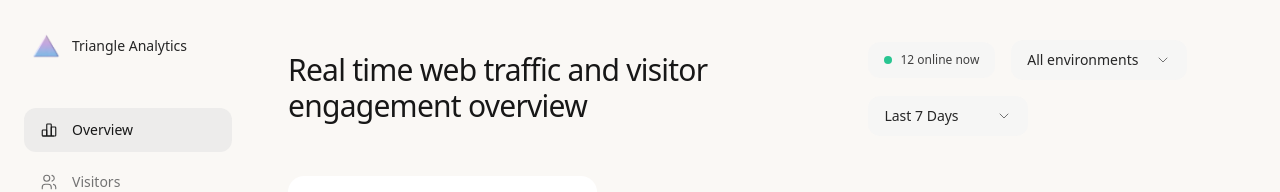
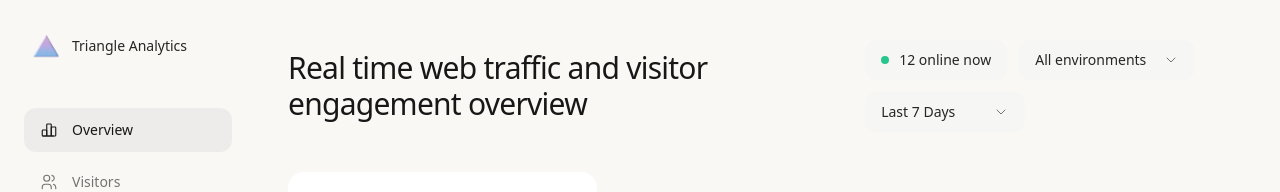
Before and after one commit to wisdomnova/triangle-analytics, a Next.js app: page /overview in a window 1280 px wide. Shown: the top 192 px of the page. Built offline with nearby package versions, Linux system fonts and the light colour scheme.

Commit message:
style: standardize font size and weight across online badge and dropdown controls

```diff
--- a/app/(dashboard)/overview/page.tsx
+++ b/app/(dashboard)/overview/page.tsx
@@ -83,8 +83,8 @@ export default function OverviewPage() {
           Real time web traffic and visitor engagement overview
         </h1>
 
-        <div className="flex flex-wrap items-center gap-4">
-          <div className="flex items-center gap-2 bg-neutral-100/70 rounded-xl px-4 py-2.5 text-xs font-light text-neutral-700">
+        <div className="flex flex-wrap items-center gap-3">
+          <div className="flex items-center gap-2.5 bg-neutral-100/70 rounded-xl px-4 py-2.5 text-sm font-normal text-neutral-800 select-none">
             <div className="w-2 h-2 rounded-full bg-emerald-500 animate-pulse" />
             <span>12 online now</span>
           </div>
```
